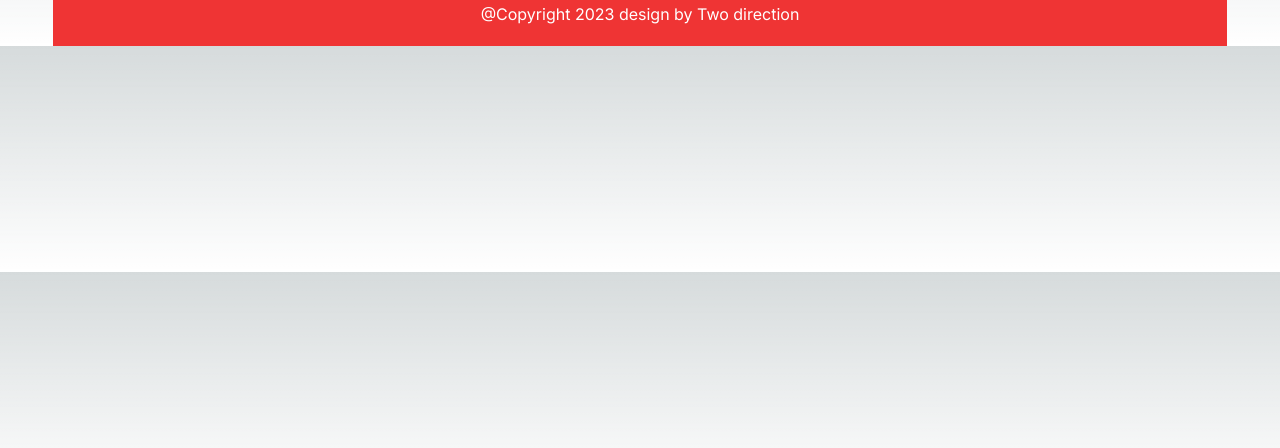
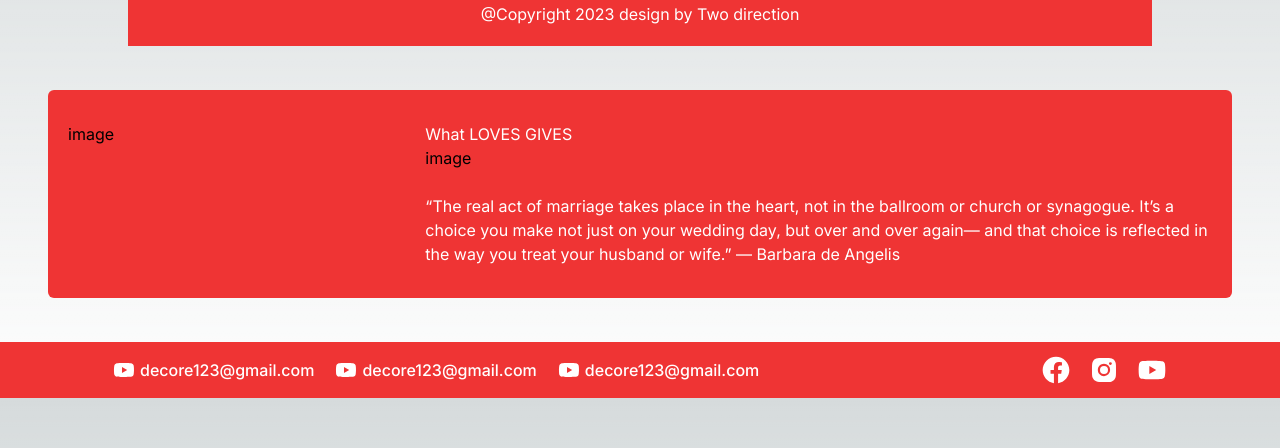
Before and after one commit to nirajansigdel/shreedecorations, a Next.js app: page / in a window 1280 px wide. Shown: the part 180-628 px from the top of the page. Built offline with nearby package versions, Linux system fonts and the light colour scheme.

Commit message:
updating the content

```diff
--- a/src/app/page.tsx
+++ b/src/app/page.tsx
@@ -1,9 +1,11 @@
-import Line from "./footerline.png";
+
+import Image from 'next/image';
 
 export default function Home() {
   return (
+  <div className='flex flex-col gap-6'>
     <div className="flex  w-full justify-center items-center">
-    <main className=" flex flex-col  bg-[#EF3434]  justify-center items-center gap-8 py-5 w-11/12 ">
+    <main className=" flex flex-col  bg-[#EF3434]  justify-center items-center gap-8 py-5 w-4/5 ">
       <div className="flex  flex-col items-center justify-between ] gap-5 px-2 border border-black  ">
         <div className="flex gap-8  justify-center md:justify-start items-center  text-[#EF3434] '">
         <span className="bg-white rounded-md">
@@ -86,5 +88,124 @@ export default function Home() {
       </div>
     </main>
     </div>
+    {/* body image section */}
+    <div className="flex  justify-center items-center px-12 py-5">
+      <div className="flex justify-between bg-[#EF3434]  py-8 rounded-md px-5">
+        <span className="flex w-4/5 ">image</span>
+        <div className="flex flex-col gap-6 ">
+          <div className="flex flex-col ">
+            <span className="text-white">What LOVES GIVES</span>
+            <span>image</span>
+          </div>
+          <span  className=" text-white ">
+            “The real act of marriage takes place in the heart, not in the
+            ballroom or church or synagogue. It’s a choice you make not just on
+            your wedding day, but over and over again— and that choice is
+            reflected in the way you treat your husband or wife.” — Barbara de
+            Angelis
+          </span>
+        </div>
+      </div>
+    </div>
+     <div className="flex bg-[#EF3434]  py-3 justify-between px-28">
+    <div className="flex gap-5 ">
+      <div className="flex justify-center items-center gap-1">
+      <span className=" text-white ">
+            <svg
+              stroke="currentColor"
+              fill="currentColor"
+              stroke-width="0"
+              viewBox="0 0 24 24"
+              height="1.5em"
+              width="1.5em"
+              xmlns="http://www.w3.org/2000/svg"
+            >
+              <path d="M21.593 7.203a2.506 2.506 0 0 0-1.762-1.766C18.265 5.007 12 5 12 5s-6.264-.007-7.831.404a2.56 2.56 0 0 0-1.766 1.778c-.413 1.566-.417 4.814-.417 4.814s-.004 3.264.406 4.814c.23.857.905 1.534 1.763 1.765 1.582.43 7.83.437 7.83.437s6.265.007 7.831-.403a2.515 2.515 0 0 0 1.767-1.763c.414-1.565.417-4.812.417-4.812s.02-3.265-.407-4.831zM9.996 15.005l.005-6 5.207 3.005-5.212 2.995z"></path>
+            </svg>
+          </span>
+          <span className='text-white font-medium'>decore123@gmail.com</span>
+      </div>
+      <div className="flex justify-center items-center gap-1 ">
+      <span className=" text-white ">
+            <svg
+              stroke="currentColor"
+              fill="currentColor"
+              stroke-width="0"
+              viewBox="0 0 24 24"
+              height="1.5em"
+              width="1.5em"
+              xmlns="http://www.w3.org/2000/svg"
+            >
+              <path d="M21.593 7.203a2.506 2.506 0 0 0-1.762-1.766C18.265 5.007 12 5 12 5s-6.264-.007-7.831.404a2.56 2.56 0 0 0-1.766 1.778c-.413 1.566-.417 4.814-.417 4.814s-.004 3.264.406 4.814c.23.857.905 1.534 1.763 1.765 1.582.43 7.83.437 7.83.437s6.265.007 7.831-.403a2.515 2.515 0 0 0 1.767-1.763c.414-1.565.417-4.812.417-4.812s.02-3.265-.407-4.831zM9.996 15.005l.005-6 5.207 3.005-5.212 2.995z"></path>
+            </svg>
+          </span>
+          <span className='text-white font-medium'>decore123@gmail.com</span>
+      </div>
+      <div className="flex justify-center items-center gap-1">
+      <span className=" text-white ">
+            <svg
+              stroke="currentColor"
+              fill="currentColor"
+              stroke-width="0"
+              viewBox="0 0 24 24"
+              height="1.5em"
+              width="1.5em"
+              xmlns="http://www.w3.org/2000/svg"
+            >
+              <path d="M21.593 7.203a2.506 2.506 0 0 0-1.762-1.766C18.265 5.007 12 5 12 5s-6.264-.007-7.831.404a2.56 2.56 0 0 0-1.766 1.778c-.413 1.566-.417 4.814-.417 4.814s-.004 3.264.406 4.814c.23.857.905 1.534 1.763 1.765 1.582.43 7.83.437 7.83.437s6.265.007 7.831-.403a2.515 2.515 0 0 0 1.767-1.763c.414-1.565.417-4.812.417-4.812s.02-3.265-.407-4.831zM9.996 15.005l.005-6 5.207 3.005-5.212 2.995z"></path>
+            </svg>
+          </span>
+          <span className='text-white font-medium'>decore123@gmail.com</span>
+      </div>
+
+      </div>
+      <div className="flex gap-4">
+
+      <span className="text-white">
+            <svg
+              stroke="currentColor"
+              fill="currentColor"
+              stroke-width="0"
+              viewBox="0 0 24 24"
+              height="2em"
+              width="2em"
+              xmlns="http://www.w3.org/2000/svg"
+            >
+              <path d="M12.001 2.002c-5.522 0-9.999 4.477-9.999 9.999 0 4.99 3.656 9.126 8.437 9.879v-6.988h-2.54v-2.891h2.54V9.798c0-2.508 1.493-3.891 3.776-3.891 1.094 0 2.24.195 2.24.195v2.459h-1.264c-1.24 0-1.628.772-1.628 1.563v1.875h2.771l-.443 2.891h-2.328v6.988C18.344 21.129 22 16.992 22 12.001c0-5.522-4.477-9.999-9.999-9.999z"></path>
+            </svg>
+          </span>
+          <span className="text-white">
+            <svg
+              stroke="currentColor"
+              fill="currentColor"
+              stroke-width="0"
+              viewBox="0 0 24 24"
+              height="2em"
+              width="2em"
+              xmlns="http://www.w3.org/2000/svg"
+            >
+              <path d="M20.947 8.305a6.53 6.53 0 0 0-.419-2.216 4.61 4.61 0 0 0-2.633-2.633 6.606 6.606 0 0 0-2.186-.42c-.962-.043-1.267-.055-3.709-.055s-2.755 0-3.71.055a6.606 6.606 0 0 0-2.185.42 4.607 4.607 0 0 0-2.633 2.633 6.554 6.554 0 0 0-.419 2.185c-.043.963-.056 1.268-.056 3.71s0 2.754.056 3.71c.015.748.156 1.486.419 2.187a4.61 4.61 0 0 0 2.634 2.632 6.584 6.584 0 0 0 2.185.45c.963.043 1.268.056 3.71.056s2.755 0 3.71-.056a6.59 6.59 0 0 0 2.186-.419 4.615 4.615 0 0 0 2.633-2.633c.263-.7.404-1.438.419-2.187.043-.962.056-1.267.056-3.71-.002-2.442-.002-2.752-.058-3.709zm-8.953 8.297c-2.554 0-4.623-2.069-4.623-4.623s2.069-4.623 4.623-4.623a4.623 4.623 0 0 1 0 9.246zm4.807-8.339a1.077 1.077 0 0 1-1.078-1.078 1.077 1.077 0 1 1 2.155 0c0 .596-.482 1.078-1.077 1.078z"></path>
+              <circle cx="11.994" cy="11.979" r="3.003"></circle>
+            </svg>
+          </span>
+          <span className="text-white">
+            <svg
+              stroke="currentColor"
+              fill="currentColor"
+              stroke-width="0"
+              viewBox="0 0 24 24"
+              height="2em"
+              width="2em"
+              xmlns="http://www.w3.org/2000/svg"
+            >
+              <path d="M21.593 7.203a2.506 2.506 0 0 0-1.762-1.766C18.265 5.007 12 5 12 5s-6.264-.007-7.831.404a2.56 2.56 0 0 0-1.766 1.778c-.413 1.566-.417 4.814-.417 4.814s-.004 3.264.406 4.814c.23.857.905 1.534 1.763 1.765 1.582.43 7.83.437 7.83.437s6.265.007 7.831-.403a2.515 2.515 0 0 0 1.767-1.763c.414-1.565.417-4.812.417-4.812s.02-3.265-.407-4.831zM9.996 15.005l.005-6 5.207 3.005-5.212 2.995z"></path>
+            </svg>
+          </span>
+
+      </div>
+
+
+    </div>
+    </div>
   );
 }
```
Also changed, not shown: src/app/image1.png (added).
